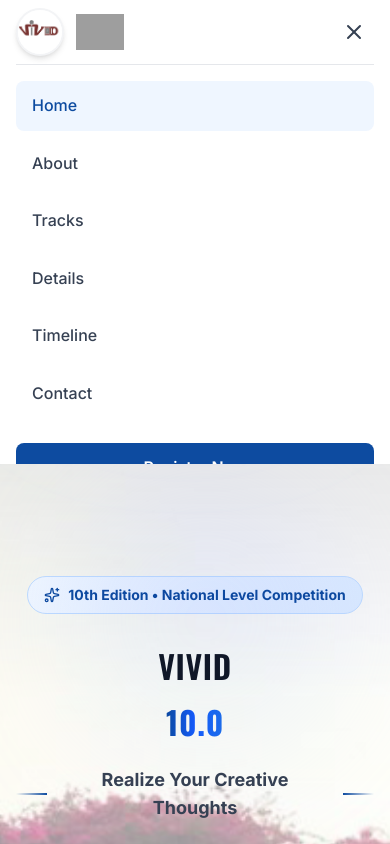
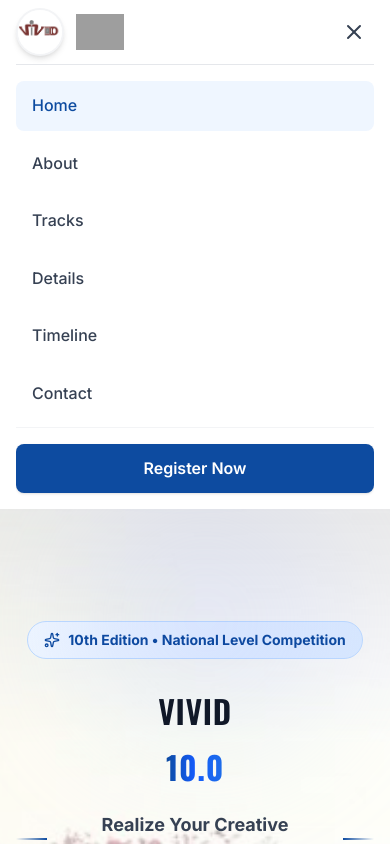
Before and after one commit to baggie11/Vivid-Website, a Next.js app: page / in a window 390 px wide. Both pictures are taken after a click on the button 354 px from the left and 32 px from the top of the page. Shown: the top 844 px of the page. Built offline with nearby package versions, Linux system fonts and the light colour scheme; grey boxes are pictures that could not be loaded.

Commit message:
fixed the hamburger menu

```diff
--- a/app/components/Navbar.tsx
+++ b/app/components/Navbar.tsx
@@ -48,7 +48,7 @@
             className="flex items-center gap-3 group focus-visible:outline-2 focus-visible:outline-offset-2 focus-visible:outline-[#0D4BA0] rounded"
             aria-label="SSN College Home"
           >
-            {/* Vivid Logo Icon - Reduced and made same size */}
+            {/* Vivid Logo Icon */}
             <div className="relative h-12 w-12 md:h-14 md:w-14 overflow-hidden rounded-full border-2 border-gray-100 shadow-md flex-shrink-0 bg-white">
               <Image
                 src="/images/vivid.jpg"
@@ -59,10 +59,10 @@
               />
             </div>
 
-            {/* Divider - Adjusted height to match logos */}
+            {/* Divider */}
             <div className="h-8 w-[1px] bg-gray-300 hidden sm:block"></div>
 
-            {/* VIVID Logo - Made same size as vivid logo */}
+            {/* VIVID Logo */}
             <div className="relative h-12 w-12 md:h-14 md:w-14 overflow-hidden rounded-md flex-shrink-0">
               <Image
                 src="/images/logo.png"
@@ -119,11 +119,13 @@
           </div>
         </div>
 
-        {/* Mobile Navigation */}
+        {/* Mobile Navigation - Fixed to ensure Register button is visible */}
         <div
           id="mobile-menu"
-          className={`lg:hidden overflow-hidden transition-all duration-300 ${
-            isOpen ? 'max-h-[400px] opacity-100' : 'max-h-0 opacity-0'
+          className={`lg:hidden transition-all duration-300 ease-in-out ${
+            isOpen
+              ? 'max-h-[500px] opacity-100 overflow-y-auto'
+              : 'max-h-0 opacity-0 overflow-hidden'
           }`}
         >
           <div className="py-4 space-y-2 border-t border-gray-200">
@@ -142,12 +144,15 @@
               </Link>
             ))}
 
-            <button
-              className="w-full mt-4 px-4 py-3 rounded-lg text-white font-semibold bg-[#0D4BA0] hover:bg-[#0a3d87] transition-colors"
-              aria-label="Register for VIVID 10.0"
-            >
-              Register Now
-            </button>
+            {/* Register Button with proper spacing */}
+            <div className="pt-4 mt-2 border-t border-gray-100">
+              <button
+                className="w-full px-4 py-3 rounded-lg text-white font-semibold bg-[#0D4BA0] hover:bg-[#0a3d87] transition-colors shadow-sm"
+                aria-label="Register for VIVID 10.0"
+              >
+                Register Now
+              </button>
+            </div>
           </div>
         </div>
       </div>
```
